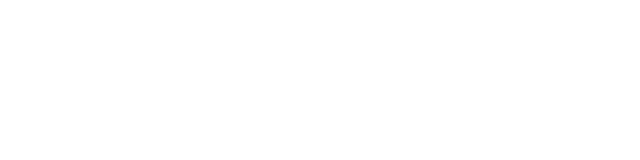
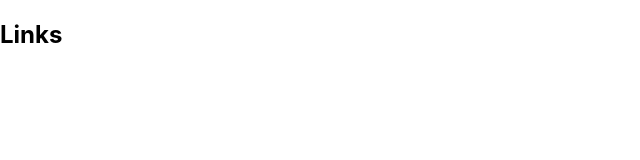
Before and after one commit to maakunn89/work_project_public, a React (Create React App) app: page /links in a window 1280 px wide. Before the commit this address had no page. Shown: the top 160 px of the page, without its empty margins (0-640 px from the left). Built offline with nearby package versions, Linux system fonts and the light colour scheme.

Commit message:
ページの追加、一部ファイルの順序や名前の変更

```diff
--- a/src/App.tsx
+++ b/src/App.tsx
@@ -1,9 +1,10 @@
 import React from 'react'
 import { BrowserRouter as Router, Route, Routes } from 'react-router-dom'
+import Home from './blog/Home'
 import About from './blog/About'
-import Home from './blog/Home'
+import Works from './blog/Works'
+import Links from './blog/Links'
 import Contact from './blog/Contact'
-import Works from './blog/Work'
 import './App.css'
 
 function App() {
@@ -13,6 +14,7 @@ function App() {
         <Route path="/" element={<Home />} />
         <Route path="/about" element={<About />} />
         <Route path="/works" element={<Works />} />
+        <Route path="/links" element={<Links />} />
         <Route path="/contact" element={<Contact />} />
       </Routes>
     </Router>
--- a/src/blog/Home.tsx
+++ b/src/blog/Home.tsx
@@ -11,6 +11,7 @@ function Home() {
         <p>Home</p>
         <Link to="/about">About</Link>
         <Link to="/works">Works</Link>
+        <Link to="/links">Links</Link>
         <Link to="/contact">Contact</Link>
       </header>
     </div>
--- /dev/null
+++ b/src/blog/Links.tsx
@@ -0,0 +1,8 @@
+import React from 'react'
+import '../App.css'
+
+const Links = () => {
+  return <h2>Links</h2>
+}
+
+export default Links
```
Also changed, not shown: src/blog/Works.tsx (renamed from src/blog/Work.tsx).
